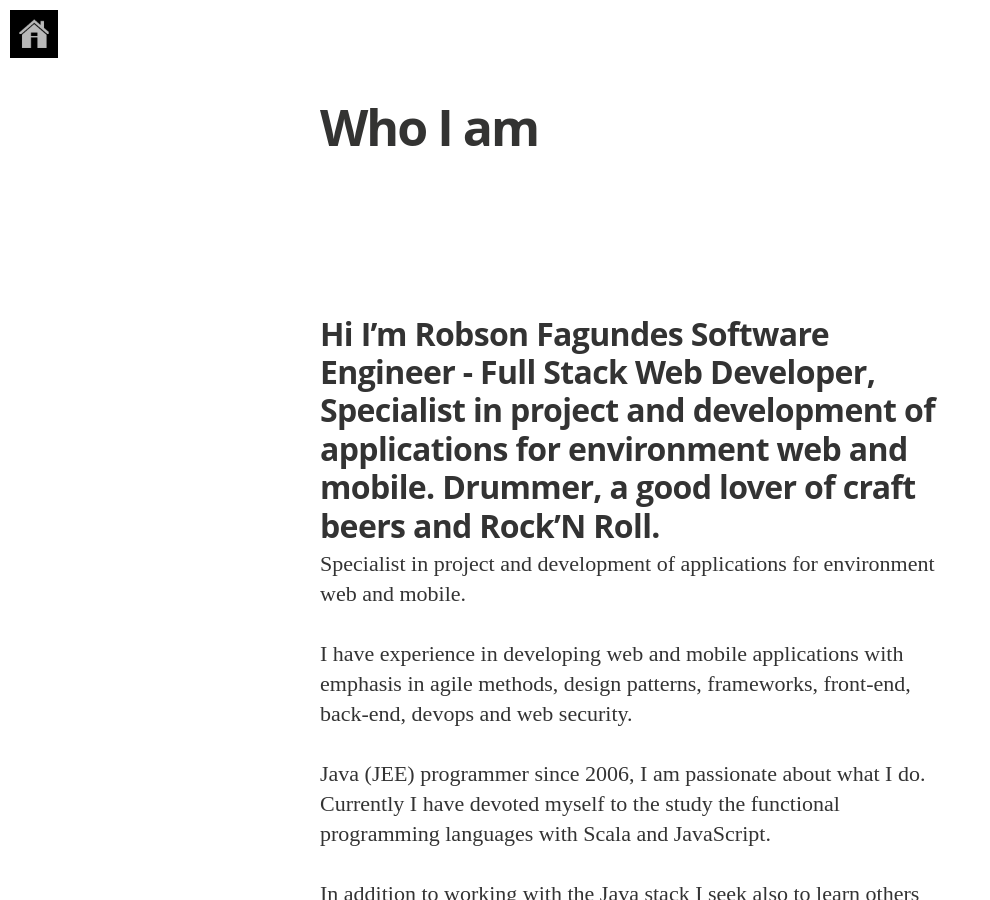
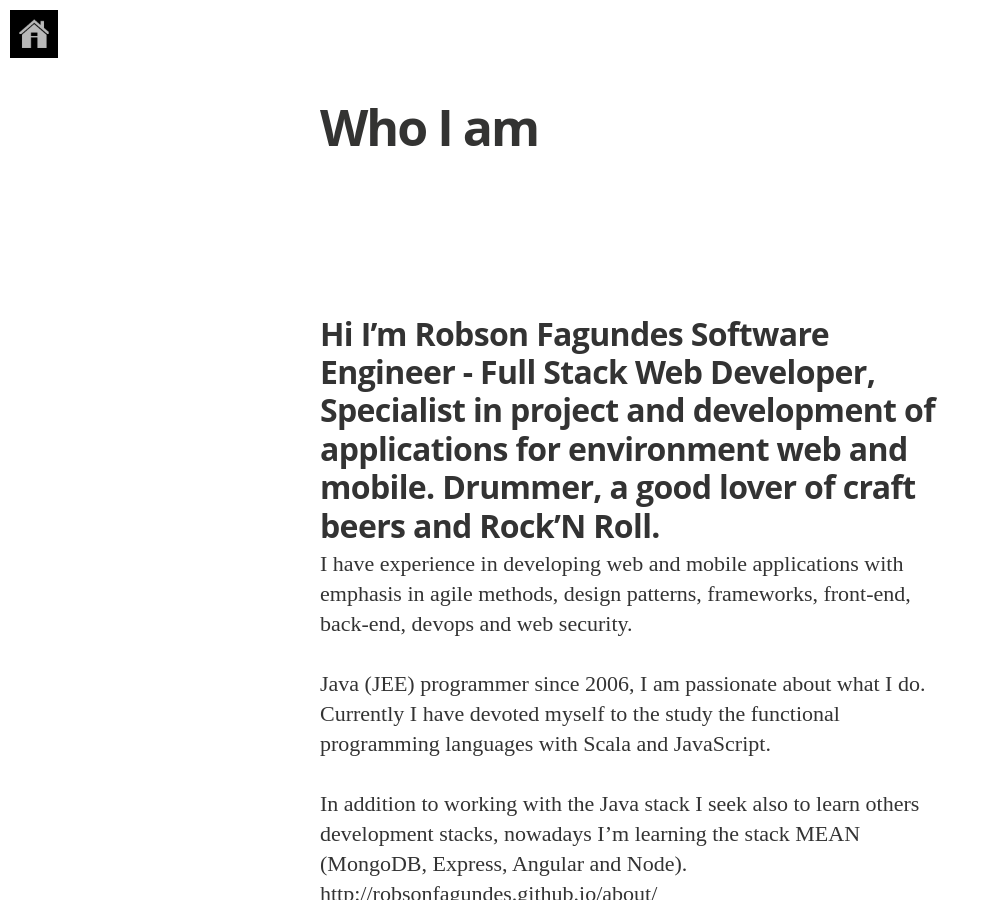
Before and after one commit to robsonfagundes/robsonfagundes.github.io, a Jekyll site: the page built from about-me.md, in a window 1280 px wide and 900 px high. Shown: the whole window, without its empty margins (0-990 px from the left). Built offline with Jekyll 4.4.1, drawn with Linux system fonts in a browser that asks for light colours; nearby versions of some CDN libraries; some web fonts are replaced.

Commit message:
update my skills profile
update my skills profile

```diff
--- a/about-me.md
+++ b/about-me.md
@@ -7,8 +7,6 @@ permalink: /about-me/
 Hi I'm Robson Fagundes Software Engineer - Full Stack Web Developer, Specialist in project and development of applications for environment web and mobile. Drummer, a good lover of craft beers and Rock'N Roll.
 ---------------
 
-Specialist in project and development of applications for environment web and mobile.
-
 I have experience in developing web and mobile applications with emphasis in agile methods, design patterns, frameworks, front-end, back-end, devops and web security.
 
 Java (JEE) programmer since 2006, I am passionate about what I do. Currently I have devoted myself to the study the functional programming languages with Scala and JavaScript.
```
